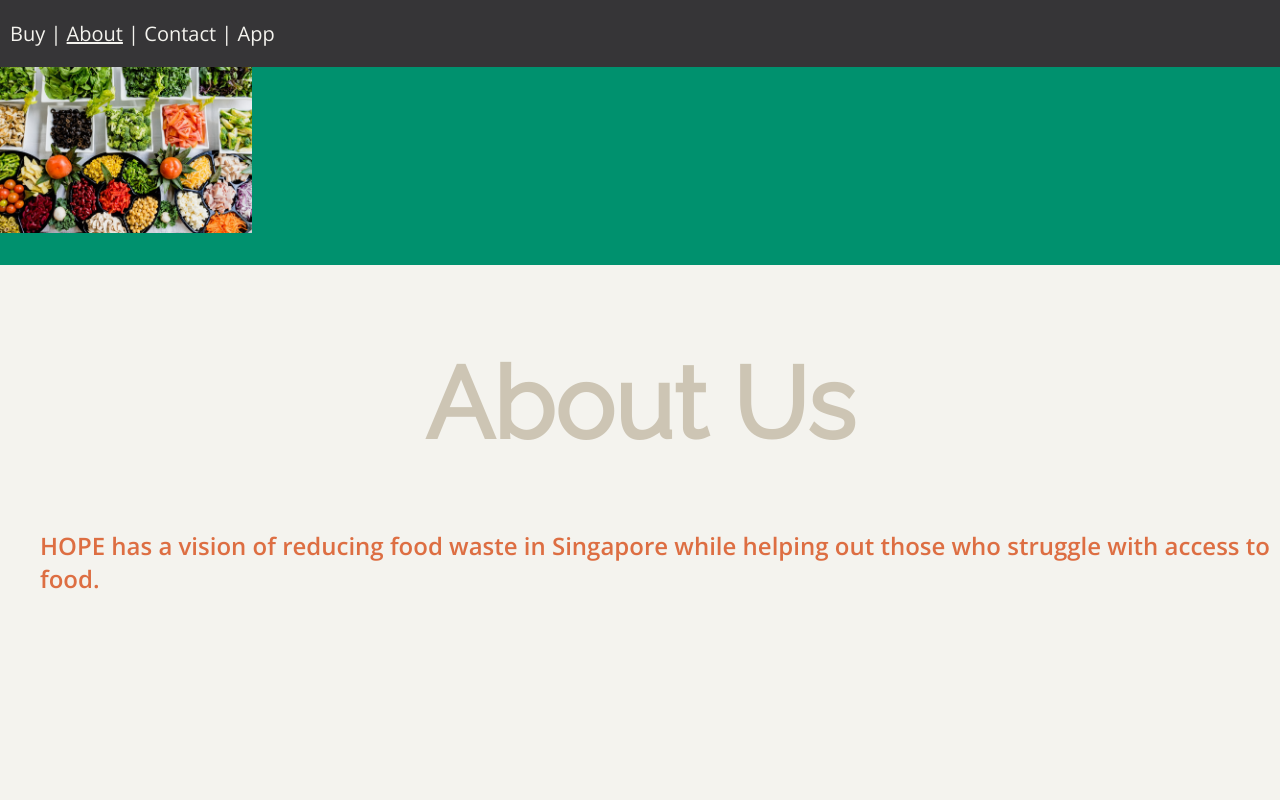
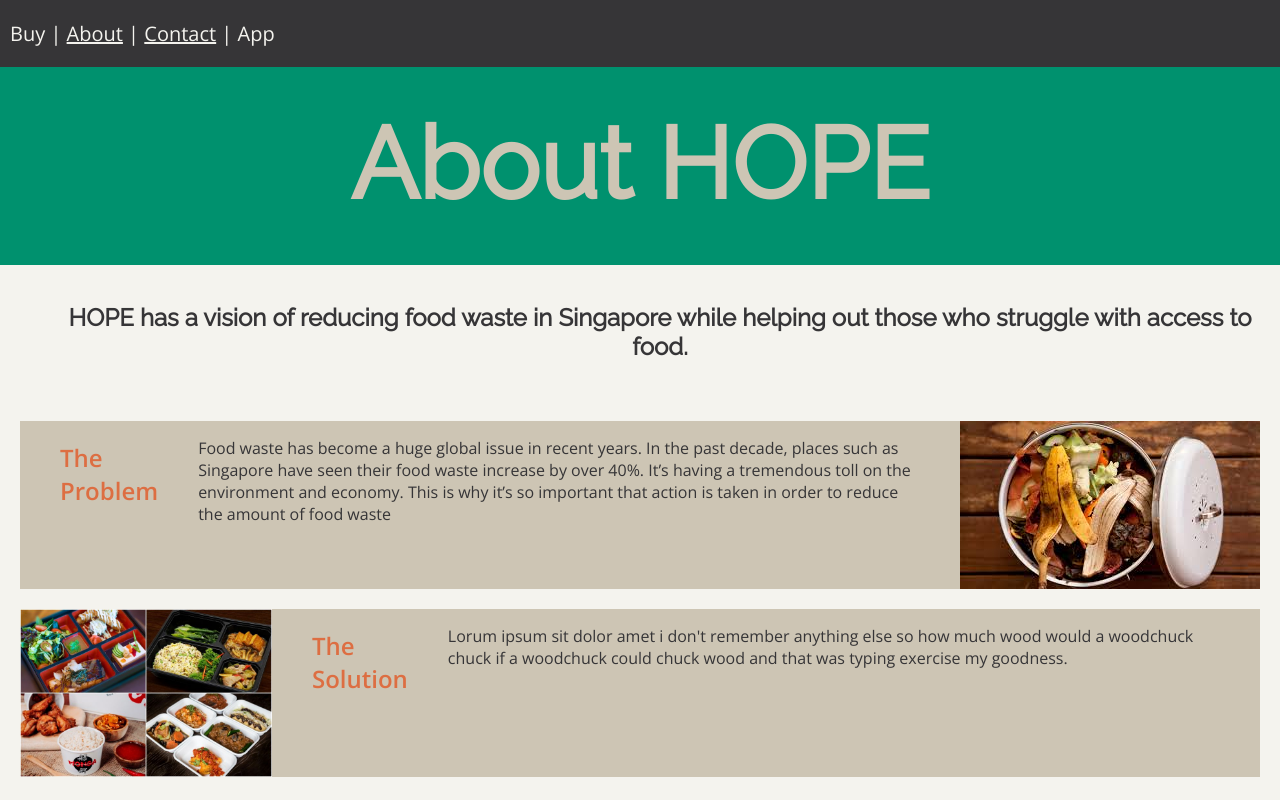
Before and after one commit to screechingviolet/screechingviolet.github.io, a plain HTML site: page about.html in a window 1280 px wide. Drawn offline with nearby package versions, Linux system fonts and the light colour scheme.

Commit message:
Add files via upload

```diff
--- a/about.html
+++ b/about.html
@@ -12,16 +12,35 @@
 <p class = "navbartext">
     <a>Buy</a>
                 | <a href = "about.html">About</a>
-                | <a>Contact</a>
+                | <a href = "contact.html">Contact</a>
                 | <a>App</a>
         </p>
     </div>
 <div class = "image">
-    <img src = "foode.jpeg">
+
+     <h1> About HOPE</h1>
+
     </div>
-    <h1> About Us</h1>
-    <h2>HOPE has a vision of reducing food waste in Singapore while helping out those who struggle with access to food.
-</h2>
+<br>
+       <h2 class = "texttop">HOPE has a vision of reducing food waste in Singapore while helping out those who struggle with access to food. </h2>
+
+    <div class="problems">
+
+<h2>The Problem</h2>
+    <p>Food waste has become a huge global issue in recent years. In the past decade, places such as Singapore have seen their food waste increase by over 40%. It’s having a tremendous toll on the environment and economy. This is why it’s so important that action is taken in order to reduce the amount of food waste
+</p>
+    <img src = "foodwaste.jpeg">
+    </div>
+
+<div class="solutions">
+    <img src= "foods.jpg">
+<h2>The Solution</h2>
+    <p>Lorum ipsum sit dolor amet i don't remember anything else so how much wood would a woodchuck chuck if a woodchuck could chuck wood and that was typing exercise my goodness.
+</p>
+    </div>
+
     </body>
 
 </html>
+
+<!--- Border radius
```
